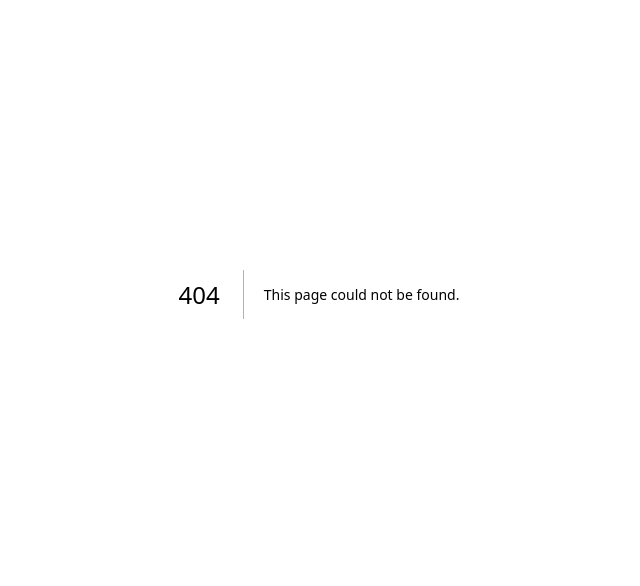
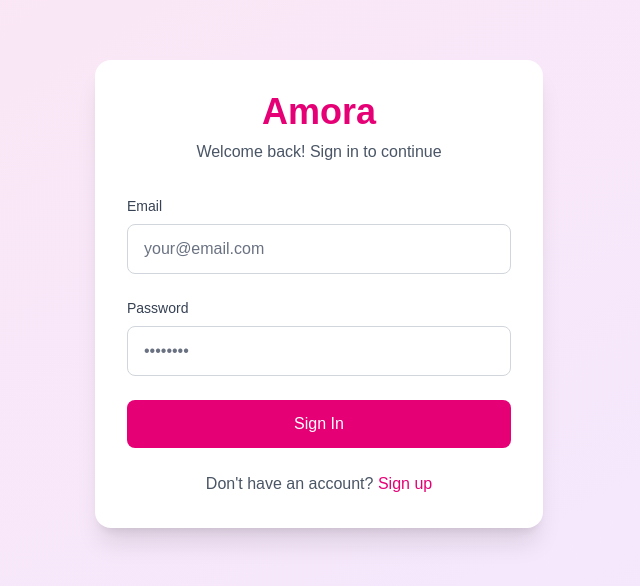
Before and after one commit to shanaczane/amora, a Next.js app: page /login in a window 1280 px wide. Before the commit this address had no page. Shown: the part 106-692 px from the top of the page, without its empty margins (321-961 px from the left). Built offline with nearby package versions, Linux system fonts and the light colour scheme.

Commit message:
feat(auth): add login page

```diff
--- /dev/null
+++ b/app/(auth)/login/page.tsx
@@ -0,0 +1,68 @@
+import { signIn } from "@/app/lib/auth/actions";
+import Link from "next/link";
+
+export default function LoginPage() {
+  return (
+    <div className="min-h-screen flex items-center justify-center bg-gradient-to-br from-pink-100 to-purple-100">
+      <div className="bg-white p-8 rounded-2xl shadow-xl w-full max-w-md">
+        <div className="text-center mb-8">
+          <h1 className="text-4xl font-bold text-pink-600 mb-2">Amora</h1>
+          <p className="text-gray-600">Welcome back! Sign in to continue</p>
+        </div>
+
+        <form action={signIn} className="space-y-6">
+          <div>
+            <label
+              htmlFor="email"
+              className="block text-sm font-medium text-gray-700 mb-2"
+            >
+              Email
+            </label>
+            <input
+              id="email"
+              name="email"
+              type="email"
+              required
+              className="w-full px-4 py-3 border border-gray-300 rounded-lg focus:ring-2 focus:ring-pink-500 focus:border-transparent outline-none transition text-gray-900 placeholder:text-gray-500"
+              placeholder="your@email.com"
+            />
+          </div>
+
+          <div>
+            <label
+              htmlFor="password"
+              className="block text-sm font-medium text-gray-700 mb-2"
+            >
+              Password
+            </label>
+            <input
+              id="password"
+              name="password"
+              type="password"
+              required
+              className="w-full px-4 py-3 border border-gray-300 rounded-lg focus:ring-2 focus:ring-pink-500 focus:border-transparent outline-none transition text-gray-900 placeholder:text-gray-500"
+              placeholder="••••••••"
+            />
+          </div>
+
+          <button
+            type="submit"
+            className="w-full bg-pink-600 text-white py-3 rounded-lg font-medium hover:bg-pink-700 transition duration-200"
+          >
+            Sign In
+          </button>
+        </form>
+
+        <p className="text-center mt-6 text-gray-600">
+          Don't have an account?{" "}
+          <Link
+            href="/signup"
+            className="text-pink-600 hover:text-pink-700 font-medium"
+          >
+            Sign up
+          </Link>
+        </p>
+      </div>
+    </div>
+  );
+}
```
